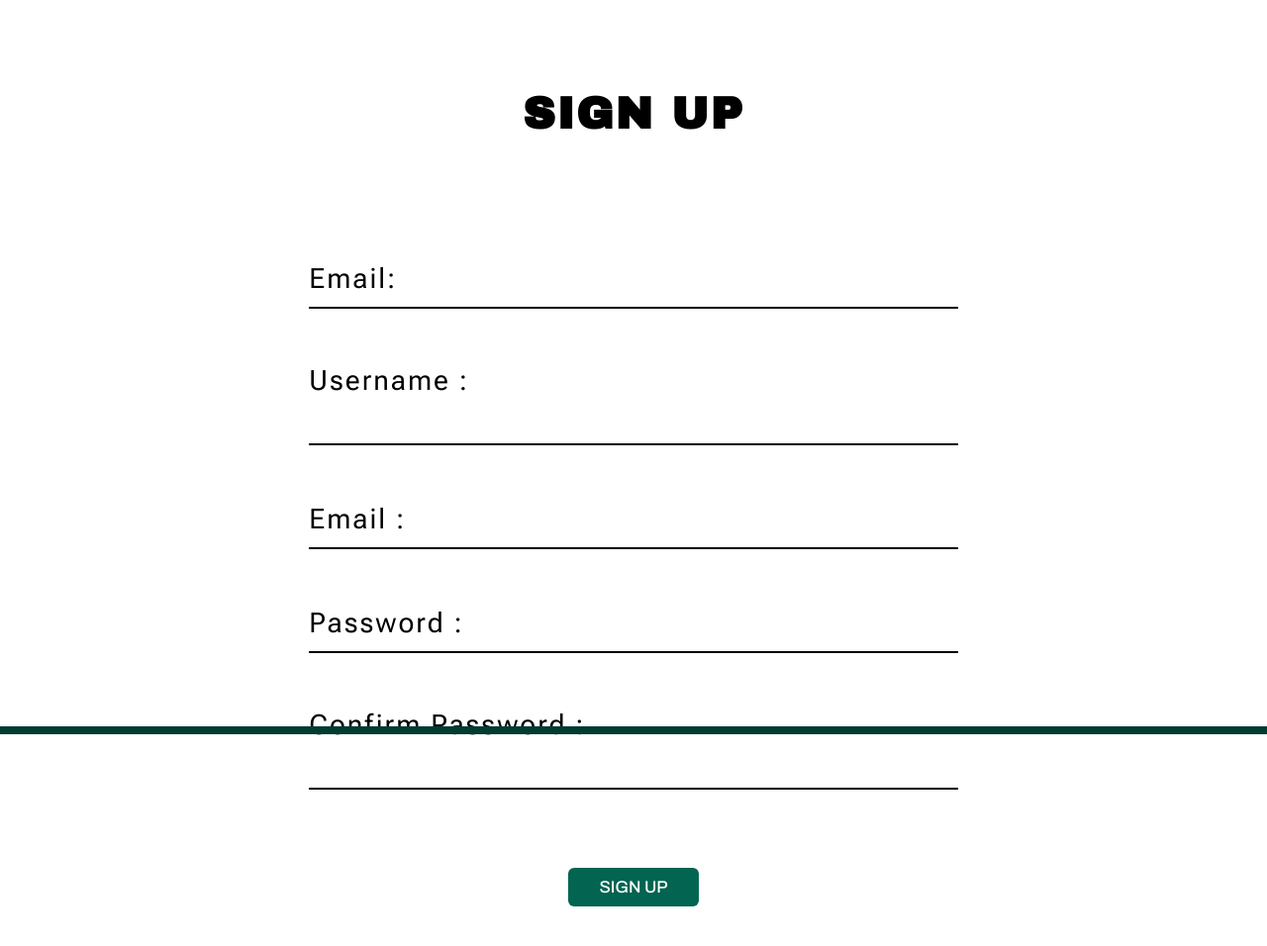
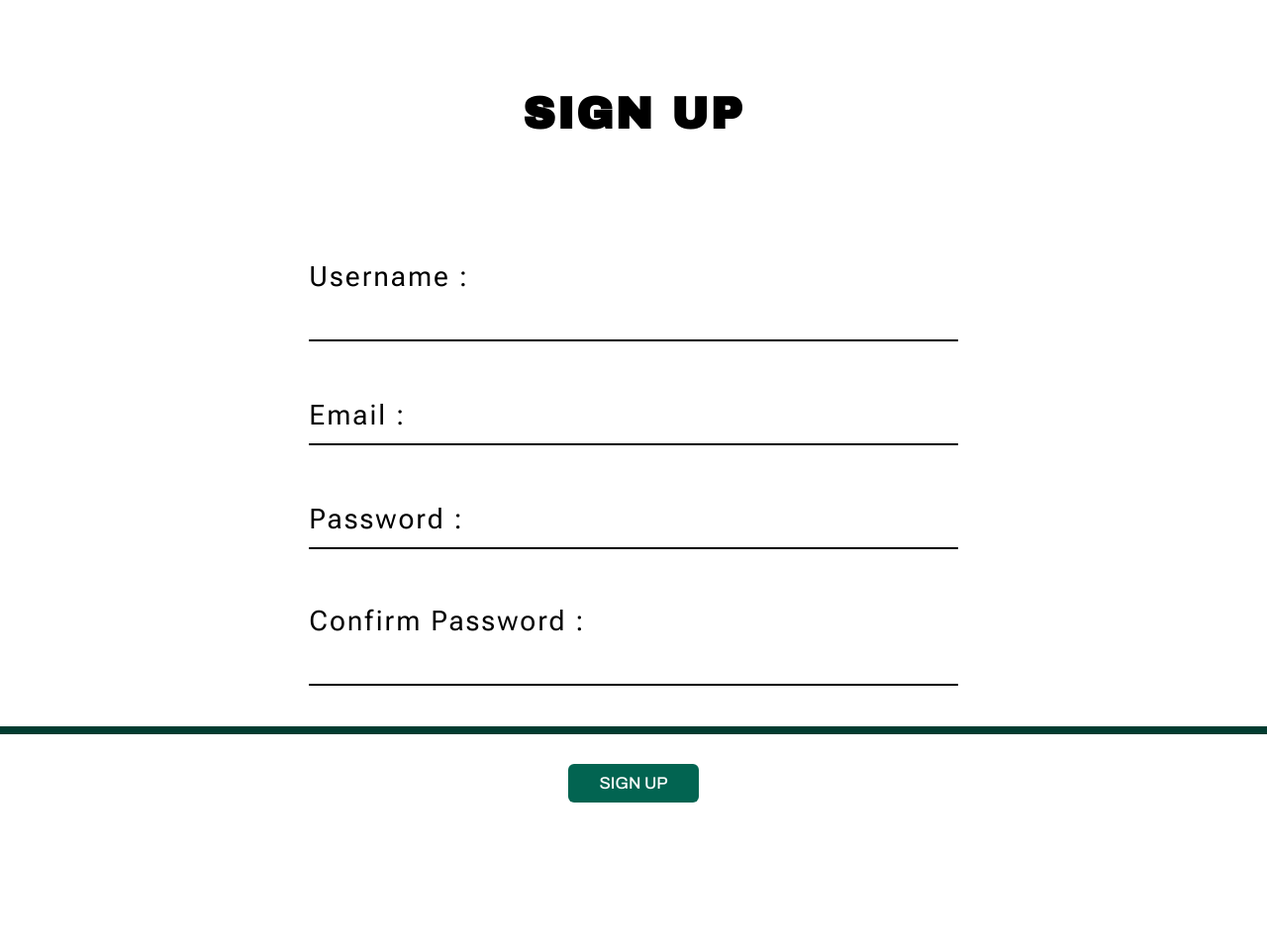
Before and after one commit to cmpt375-2024spring/client-project-beauty-and-bush, a Django app: template BeautyAndBush/webapp/templates/webapp/signup.html in a window 1280 px wide. Shown: the part 58-1014 px from the top of the page at 99% size. After the commit the page ends 869 px from the top, so only its background shows below. Run offline with Django 3.2, Linux system fonts and the light colour scheme; the template is opened without the code that fills it, so the values that code supplies are empty, except form fields; tables that the repository leaves empty hold one stand-in row (values such as "Sample post"); form fields are guessed from the names that the template uses; some libraries are stand-ins or nearby versions.

Commit message:
sign up hot fix

```diff
--- a/BeautyAndBush/webapp/templates/webapp/signup.html
+++ b/BeautyAndBush/webapp/templates/webapp/signup.html
@@ -39,10 +39,6 @@
     <div class="login-body signup-body">
         <form class="login-form" method="post">
             {% csrf_token %}
-            <div class="email">
-                <label for ="id_email">Email: </label>
-                {{ form.email }}
-            </div>
             <div class="username">
                 <label for="id_username">Username :</label>
                 {{ form.username }}
--- a/BeautyAndBush/webapp/views.py
+++ b/BeautyAndBush/webapp/views.py
@@ -2,12 +2,11 @@ from django.contrib.auth.forms import UserCreationForm, AuthenticationForm
 from .forms import CustomUserCreationForm
 from .models import MyAccount
 
-from django.contrib.auth.decorators import login_required
-from django.contrib.auth import login, authenticate
+from django.contrib.auth import login, authenticate, get_user_model
 from django.shortcuts import render, redirect
 from django.views import generic
 
-
+User = get_user_model()
 def index(request):
     return render(request, 'webapp/index.html')
 
```
